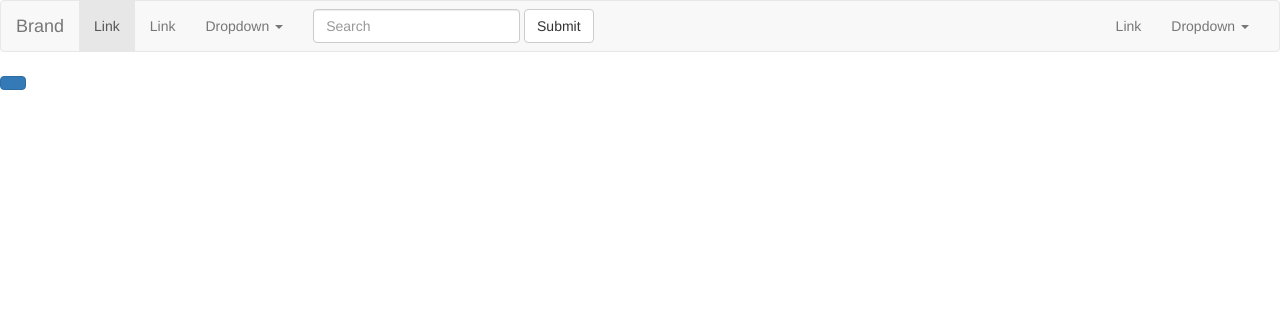
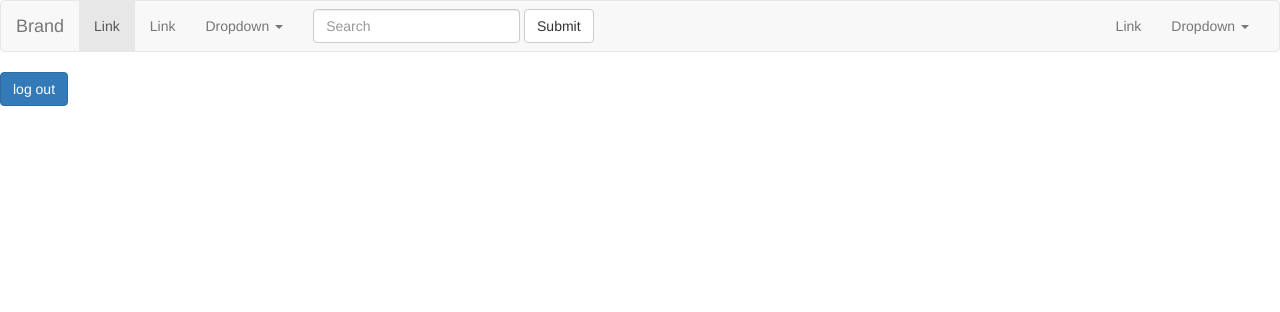
Before and after one commit to tpunt3/exploretheusa, a Python web app: template exploretheusa/templates/mainpage.html in a window 1280 px wide. Shown: the top 312 px of the page. Run offline with Jinja, Linux system fonts and the light colour scheme; the template is opened without the code that fills it, so the values that code supplies are empty; some libraries are stand-ins or nearby versions.

Commit message:
finished google login

```diff
--- a/exploretheusa/templates/login.html
+++ b/exploretheusa/templates/login.html
@@ -4,5 +4,7 @@
 		<h1 id="title">Please log in to explore the USA!</h1>
 	</div>
 	<div id="map"></div>
-	<button class="btn btn-primary" id="google-login-btn"></button>
+	<a href="{{ login_url }}">
+		<button class="btn btn-primary" id="google-login-btn"></button>
+	</a>
 {% endblock %}
--- a/exploretheusa/templates/mainpage.html
+++ b/exploretheusa/templates/mainpage.html
@@ -1,4 +1,6 @@
 {% extends "templates/basepage.html" %}
 {% block content %}
-	<button class="btn btn-primary" id="logout-btn"></button>
+	<div>
+		<a href = "{{ logout_url }}" class="btn btn-primary" id="logout-btn">log out</a>
+	</div>
 {% endblock %}
```
